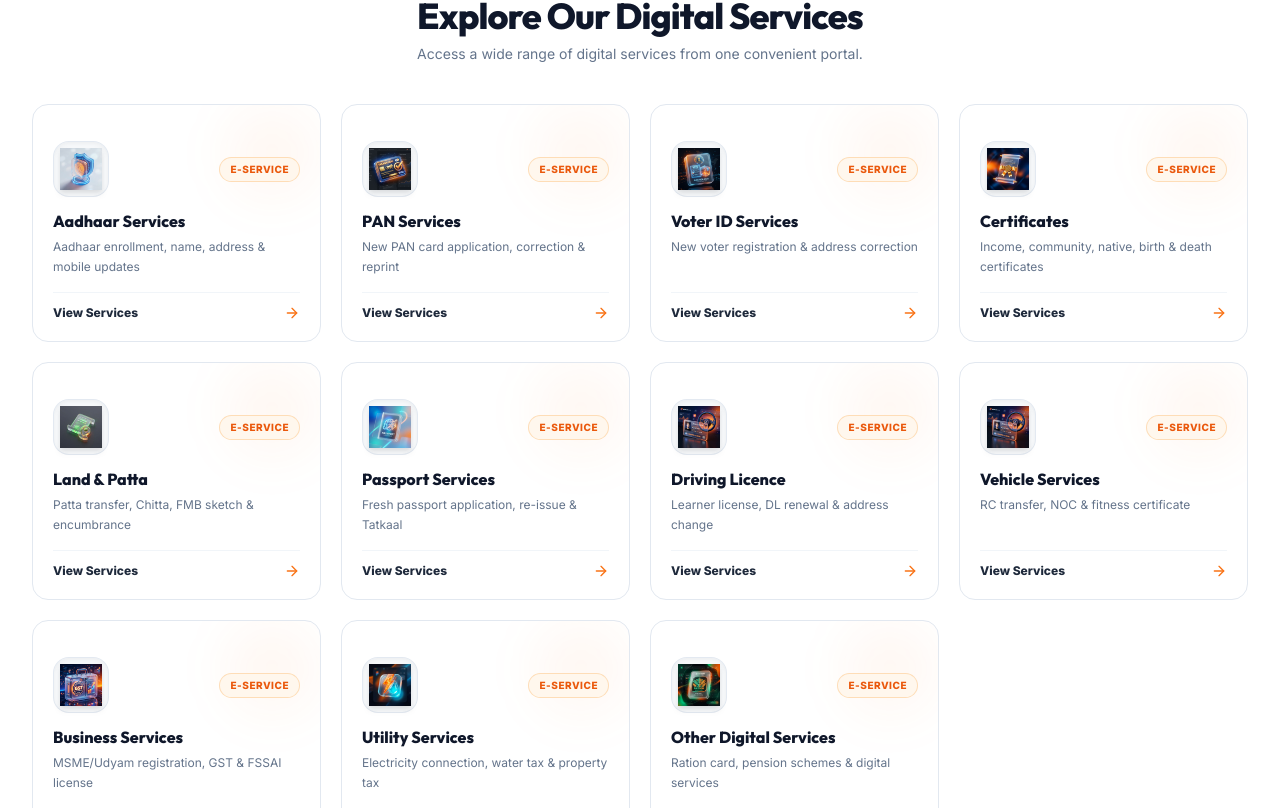
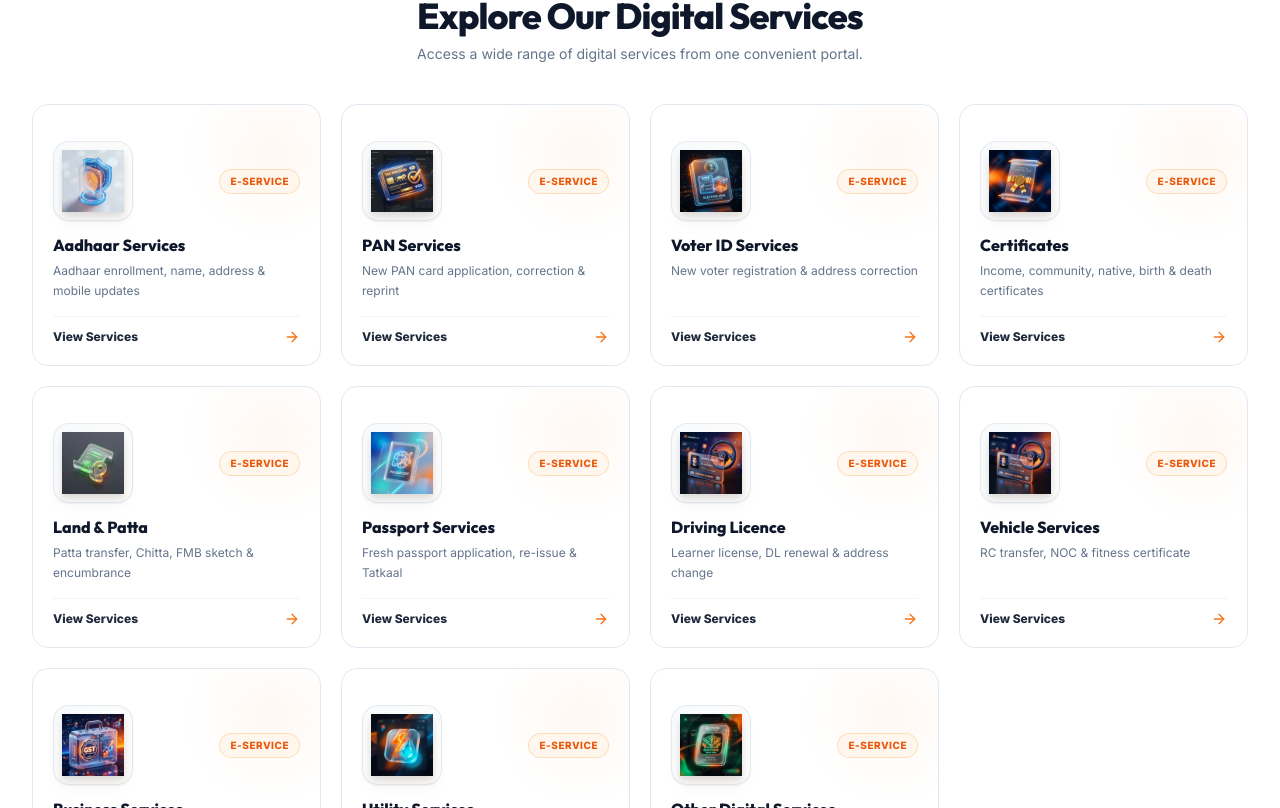
Before and after one commit to suryasuryaa239/e-seva-, a React (Vite) app: page / in a window 1280 px wide. Shown: the part 972-1780 px from the top of the page. Built offline with nearby package versions, Linux system fonts and the light colour scheme; no server answers; the HTML template or start-up script is replaced by a standard one.

Commit message:
style: enlarge category card 3D images and add subtle gradient background badges

```diff
--- a/src/pages/Categories.jsx
+++ b/src/pages/Categories.jsx
@@ -72,8 +72,8 @@ export default function Categories() {
               >
                 <div className="space-y-4">
                   <div className="flex items-center justify-between">
-                    <div className="w-14 h-14 rounded-2xl bg-slate-50 border border-slate-200 p-1.5 flex items-center justify-center group-hover:scale-110 transition-transform">
-                      <img src={imgPath} alt={cat.name} className="w-full h-full object-contain drop-shadow-md" />
+                    <div className="w-20 h-20 rounded-2xl bg-gradient-to-br from-slate-50 to-orange-50/30 border border-slate-200 p-2 flex items-center justify-center shadow-sm group-hover:scale-110 transition-transform">
+                      <img src={imgPath} alt={cat.name} className="w-full h-full object-contain drop-shadow-lg" />
                     </div>
                     <span className="text-xs font-bold bg-orange-50 text-orange-700 px-3 py-1 rounded-full border border-orange-100">
                       {cat.services_count || 0} Sub-Services
--- a/src/pages/Home.jsx
+++ b/src/pages/Home.jsx
@@ -235,11 +235,11 @@ export default function Home() {
               <div className="space-y-3 relative z-10">
                 {/* 3D IMAGE & BADGE HEADER */}
                 <div className="flex items-center justify-between">
-                  <div className="w-14 h-14 rounded-2xl bg-slate-50 border border-slate-200/90 p-1.5 flex items-center justify-center shadow-inner group-hover:scale-110 group-hover:border-orange-200 transition-all duration-300">
+                  <div className="w-20 h-20 rounded-2xl bg-gradient-to-br from-slate-50 to-orange-50/30 border border-slate-200/90 p-2 flex items-center justify-center shadow-sm group-hover:scale-110 group-hover:border-orange-300 transition-all duration-300">
                     <img
                       src={cat.image}
                       alt={cat.name}
-                      className="w-full h-full object-contain drop-shadow-md"
+                      className="w-full h-full object-contain drop-shadow-lg"
                       onError={(e) => {
                         e.target.style.display = 'none';
                         e.target.nextSibling.style.display = 'flex';
--- a/src/pages/ServicesDirectory.jsx
+++ b/src/pages/ServicesDirectory.jsx
@@ -184,7 +184,7 @@ export default function ServicesDirectory() {
                 <div className="space-y-3">
                   {/* CATEGORY ICON & FEE BADGE */}
                   <div className="flex items-center justify-between">
-                    <div className="w-12 h-12 rounded-xl bg-orange-50 border border-orange-100 flex items-center justify-center group-hover:scale-105 transition-transform">
+                    <div className="w-16 h-16 rounded-2xl bg-gradient-to-br from-slate-50 to-orange-50/30 border border-slate-200/90 p-1.5 flex items-center justify-center shadow-xs group-hover:scale-110 group-hover:border-orange-300 transition-all duration-300">
                       {getCategoryIcon(srv.category_slug)}
                     </div>
                     <span className="text-[11px] font-extrabold text-orange-700 bg-orange-50 border border-orange-200/80 px-2.5 py-0.5 rounded-full">
```
